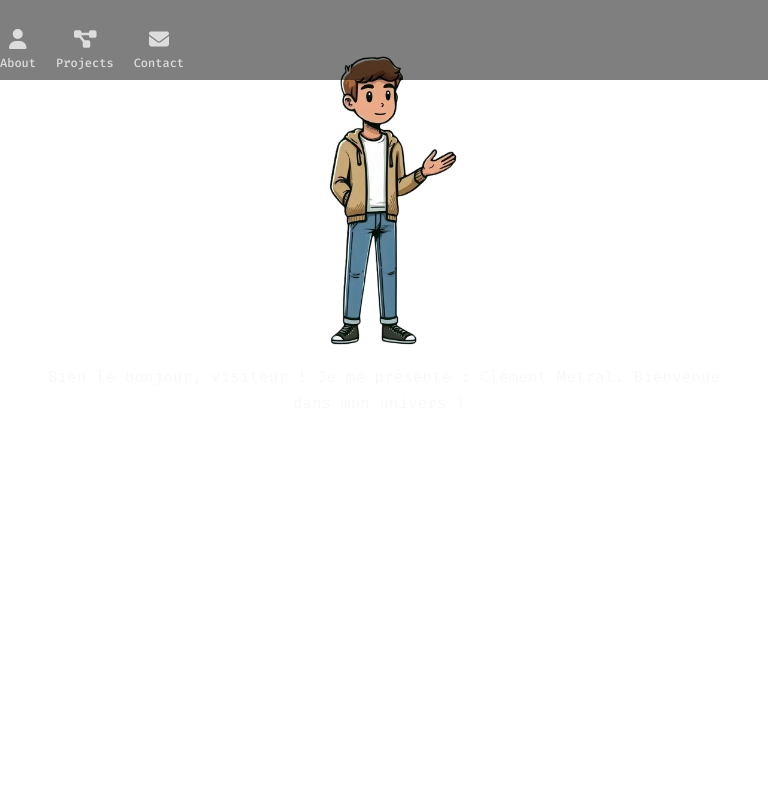
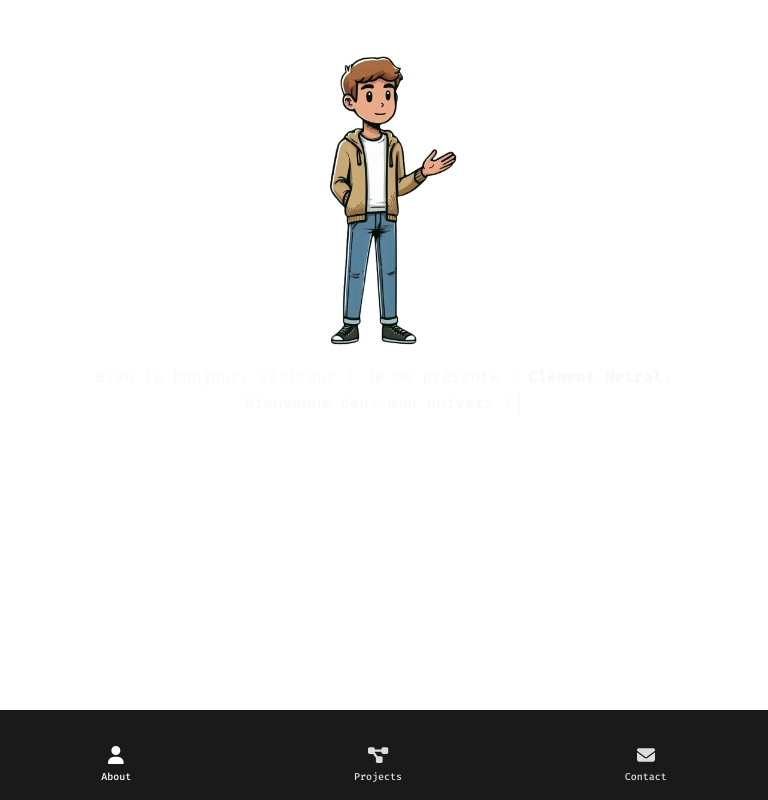
Before and after one commit to ClemMc/Portfolio, a React (Vite) app: page / in a window 768 px wide. Shown: the top 800 px of the page. Built offline with nearby package versions, Linux system fonts and the light colour scheme.

Commit message:
Modif média queries

```diff
--- a/package.json
+++ b/package.json
@@ -18,7 +18,8 @@
     "react": "^18.3.1",
     "react-dom": "^18.3.1",
     "react-simple-typewriter": "^5.0.1",
-    "react-typing-effect": "^2.0.5"
+    "react-typing-effect": "^2.0.5",
+    "typewriter-effect": "^2.21.0"
   },
   "devDependencies": {
     "@eslint/js": "^9.13.0",
--- a/src/components/Card.jsx
+++ b/src/components/Card.jsx
@@ -1,15 +1,16 @@
 import PropTypes from 'prop-types';
 import Categories from './Categories';
 import '../styles/card.scss';
+import '../styles/sections/projects.scss';
 
 const Card = ({ logo, category, description, link, title }) => {
     return (
-        <article className="card shadow" onClick={() => window.open(link, "_blank")}>
+        <article className="project-card" onClick={() => window.open(link, "_blank")}>
             <img src={logo} alt={`${title} logo`} className="card-logo" />
             <div className="card-info">
-                <Categories selectedCategories={category} />
                 <h3 className="card-title">{title}</h3>
                 <p className="card-description">{description}</p>
+                <Categories selectedCategories={category} />
             </div>
         </article>
     );
--- a/src/components/Categories.jsx
+++ b/src/components/Categories.jsx
@@ -2,6 +2,7 @@ import PropTypes from 'prop-types';
 import { FontAwesomeIcon } from '@fortawesome/react-fontawesome';
 import { faHtml5, faCss3Alt, faSass, faJs, faReact } from '@fortawesome/free-brands-svg-icons';
 import '../styles/categories.scss';
+import '../styles/sections/projects.scss';
 
 const categoriesList = {
     html: { icon: faHtml5 },
@@ -13,10 +14,10 @@ const categoriesList = {
 
 const Categories = ({ selectedCategories = [] }) => {
     return (
-        <div className="categories">
+        <div className="tags">
             {selectedCategories.map((catKey) =>
                 categoriesList[catKey.toLowerCase()] ? (
-                    <div key={catKey} className="category">
+                    <div key={catKey} className="tag">
                         <FontAwesomeIcon icon={categoriesList[catKey.toLowerCase()].icon} />
                     </div>
                 ) : null
--- a/src/sections/Footer.jsx
+++ b/src/sections/Footer.jsx
@@ -1,12 +1,12 @@
 import '../styles/sections/footer.scss';
-import goodbyeImage from '../assets/bye.png'; // Assurez-vous que cette image existe
+import goodbyeImage from '../assets/bye.png';
 
 const Footer = () => {
   return (
     <footer className="footer">
       <div className="footer-content">
         <img src={goodbyeImage} alt="Bye" className="goodbye-image" />
-        <p className="goodbye-text">Merci d&apos;avoir visité mon site. À bientôt !</p>
+        <p className="goodbye-text">Merci de votre visite. À bientôt !</p>
         <div className="separator" />
         <p className="site-credit">© 2024 Clément Metral - Tous droits réservés.</p>
       </div>
--- a/src/sections/Header.jsx
+++ b/src/sections/Header.jsx
@@ -1,14 +1,45 @@
 import '../styles/sections/header.scss';
 import { FontAwesomeIcon } from '@fortawesome/react-fontawesome';
 import { faUser, faProjectDiagram, faEnvelope } from '@fortawesome/free-solid-svg-icons';
+import { useState } from 'react';
 
 function Header() {
+  const [activeSection, setActiveSection] = useState('about');
+
+  const handleSetActive = (section) => {
+    setActiveSection(section);
+  };
+
   return (
     <nav className="side-header">
       <ul className="nav-links">
-        <li><a href="#about-container"><FontAwesomeIcon icon={faUser} className="fa-icon" /> About</a></li>
-        <li><a href="#projects"><FontAwesomeIcon icon={faProjectDiagram} className="fa-icon" /> Projects</a></li>
-        <li><a href="#contact"><FontAwesomeIcon icon={faEnvelope} className="fa-icon" /> Contact</a></li>
+        <li>
+          <a
+            href="#about-container"
+            className={activeSection === 'about' ? 'active' : ''}
+            onClick={() => handleSetActive('about')}
+          >
+            <FontAwesomeIcon icon={faUser} className="fa-icon" /> About
+          </a>
+        </li>
+        <li>
+          <a
+            href="#projects"
+            className={activeSection === 'projects' ? 'active' : ''}
+            onClick={() => handleSetActive('projects')}
+          >
+            <FontAwesomeIcon icon={faProjectDiagram} className="fa-icon" /> Projects
+          </a>
+        </li>
+        <li>
+          <a
+            href="#contact"
+            className={activeSection === 'contact' ? 'active' : ''}
+            onClick={() => handleSetActive('contact')}
+          >
+            <FontAwesomeIcon icon={faEnvelope} className="fa-icon" /> Contact
+          </a>
+        </li>
       </ul>
     </nav>
   );
--- a/src/sections/Projects.jsx
+++ b/src/sections/Projects.jsx
@@ -3,6 +3,7 @@ import BookiLogo from '../assets/BookiLogo.png';
 import ohmyfoodLogo from '../assets/ohmyfood.png';
 import SophieBluelLogo from '../assets/SophieBluelLogo.png';
 import KasaLogo from '../assets/KasaLogo.png';
+import Card from '../components/Card';
 
 const projects = [
   {
@@ -28,7 +29,7 @@ const projects = [
     logo: SophieBluelLogo,
     title: 'SophieBluel',
     description: 'Créez une page web dynamique avec JavaScript',
-    tags: ['html','css','sass'],
+    tags: ['javascript'],
     link: 'https://clemmc.github.io/ohmyfood/'
   },
 
@@ -37,7 +38,7 @@ const projects = [
     logo: KasaLogo,
     title: 'Kasa',
     description: 'Créez une application web de location immobilière avec React',
-    tags: ['html','css','sass'],
+    tags: ['react','sass'],
     link: 'https://clemmc.github.io/ohmyfood/'
   },
 ];
@@ -48,19 +49,20 @@ const Projects = () => {
       <h2 className="projects-title">Mes Projets</h2>
       <div className="projects-grid">
         {projects.map((project) => (
-          <a href={project.link} key={project.id} className="project-card" target="_blank" rel="noopener noreferrer">
-            <img src={project.logo} alt={`${project.title} logo`} className="card-logo" />
-            <p>{project.description}</p>
-            <div className="tags">
-              {project.tags.map((tag, index) => (
-                <span key={index} className="tag">{tag}</span>
-              ))}
-            </div>
-          </a>
+          <Card logo={project.logo} category={project.tags} description={project.description} link={project.link}  key={project.id} />
+
         ))}
       </div>
     </section>
   );
+
+  // return (
+  //   <>
+  //   <h1>Projets</h1>
+  //   <Card logo={ohmyfoodLogo} category={['react', 'sass']} description="Un site personnel pour présenter mes compétences et projets." link="#" title="Portfolio" />
+  //   </>
+
+  // )
 };
 
 export default Projects;
--- a/src/styles/sections/about.scss
+++ b/src/styles/sections/about.scss
@@ -3,7 +3,7 @@
     justify-content: center;
     align-items: center;
     padding-left: 15%;
-    padding-bottom: 30rem;
+    padding-bottom: 45%;
     box-sizing: border-box;
 }
 
@@ -77,3 +77,46 @@
         }
     }
 }
+
+
+
+.typewriter {
+    display: inline-block;
+    overflow: hidden;
+    border-right: 2px solid red;
+    white-space: nowrap;
+    animation: typing 3.5s steps(40, end), blink-caret 0.75s step-end infinite;
+}
+
+.typewriter-2 {
+    display: inline-block;
+    overflow: hidden;
+    border-right: 2px solid red;
+    white-space: nowrap;
+    animation: typing 3.5s steps(40, end) 3.5s, blink-caret 0.75s step-end infinite;
+    width: 1;
+}
+
+@keyframes typing {
+    from {
+        width:0;
+    }
+    to {
+        width:100%;
+    }
+}
+
+@keyframes blink-caret {
+    from, to {
+        border-color: transparent;
+    }
+    50% {
+        border-color: red;
+    }
+}
+
+.container-typewriter {
+    display: flex;
+    justify-content: center;
+    align-items: center;
+}
--- a/src/styles/sections/bio.scss
+++ b/src/styles/sections/bio.scss
@@ -2,7 +2,7 @@
     display: flex;
     flex-direction: column;
     align-items: center;
-    margin-top: 2rem;
+    margin-top: 15%;
     padding-bottom: 20rem;
 
     .bio-title {
--- a/src/styles/sections/footer.scss
+++ b/src/styles/sections/footer.scss
@@ -1,6 +1,7 @@
 .footer {
     padding: 20rem 1rem 2rem;
     color: #f8f8f8;
+    margin-bottom: 80px;
     text-align: center;
 
     .footer-content {
--- a/src/styles/sections/header.scss
+++ b/src/styles/sections/header.scss
@@ -37,7 +37,7 @@
             padding: 10px 0;
             transition: color 0.3s ease;
 
-            &:hover {
+            &:hover, &.active {
                 color: #fff;
             }
 
@@ -50,30 +50,32 @@
 }
 
 @media (max-width: 768px) {
-  // Pour mobile (en bas de l'écran)
   .side-header {
-    flex-direction: row;     // Aligne les liens en ligne
-    bottom: 0;               // Positionne la nav en bas
-    top: auto;               // Enlève le positionnement en haut
-    background-color: #1a1a1a;  // Couleur de fond sombre en mobile
+    flex-direction: row;
+    bottom: 0;
+    top: auto;
+    width: 100%;
+    height: 70px;
+    background-color: #1a1a1a;
+
     .nav-links {
-      flex-direction: row;  // Aligne les liens en colonne
-      bottom: 0;               // Ajoute un espacement entre les liens
+      flex-direction: row;
+      justify-content: space-around;
+      width: 100%;
+      padding: 0;
+
+      li {
+        width: auto;
+      }
+
+      a {
+        font-size: 10px;
+        padding: 5px;
+
+        .fa-icon {
+          font-size: 18px;
+        }
+      }
     }
   }
 }
-
-@media (min-width: 768px) and (max-width: 1024px) {
-  // Pour tablette (en haut avec transparence)
-  .side-header {
-    top: 0;                  // Positionne la nav en haut
-    bottom: auto;            // Enlève le positionnement en bas
-    width: 100%;             // Prend toute la largeur
-    height: 60px;            // Réduit la hauteur si besoin
-    background-color: rgba(0, 0, 0, 0.5); // Fond transparent
-
-    .nav-links {
-      flex-direction: row;   // Met les liens en ligne
-    }
-  }
-}
--- a/src/styles/sections/projects.scss
+++ b/src/styles/sections/projects.scss
@@ -25,6 +25,7 @@
       background-color: #1e1e1e;
       padding: 1rem;
       border-radius: 8px;
+      cursor: pointer;
       color: #f8f8f8;
       text-decoration: none;
       transition: transform 0.2s, box-shadow 0.2s;
@@ -53,10 +54,7 @@
         margin-top: 0.5rem;
 
         .tag {
-          background-color: #333;
-          padding: 0.3rem 0.5rem;
-          border-radius: 4px;
-          font-size: 0.9rem;
+          font-size: 2rem;
           color: #f8f8f8;
         }
       }
```
Also changed, not shown: src/sections/About.jsx (+18 -2 lines), 1 other file (tests, documents, lock files or other folders).
